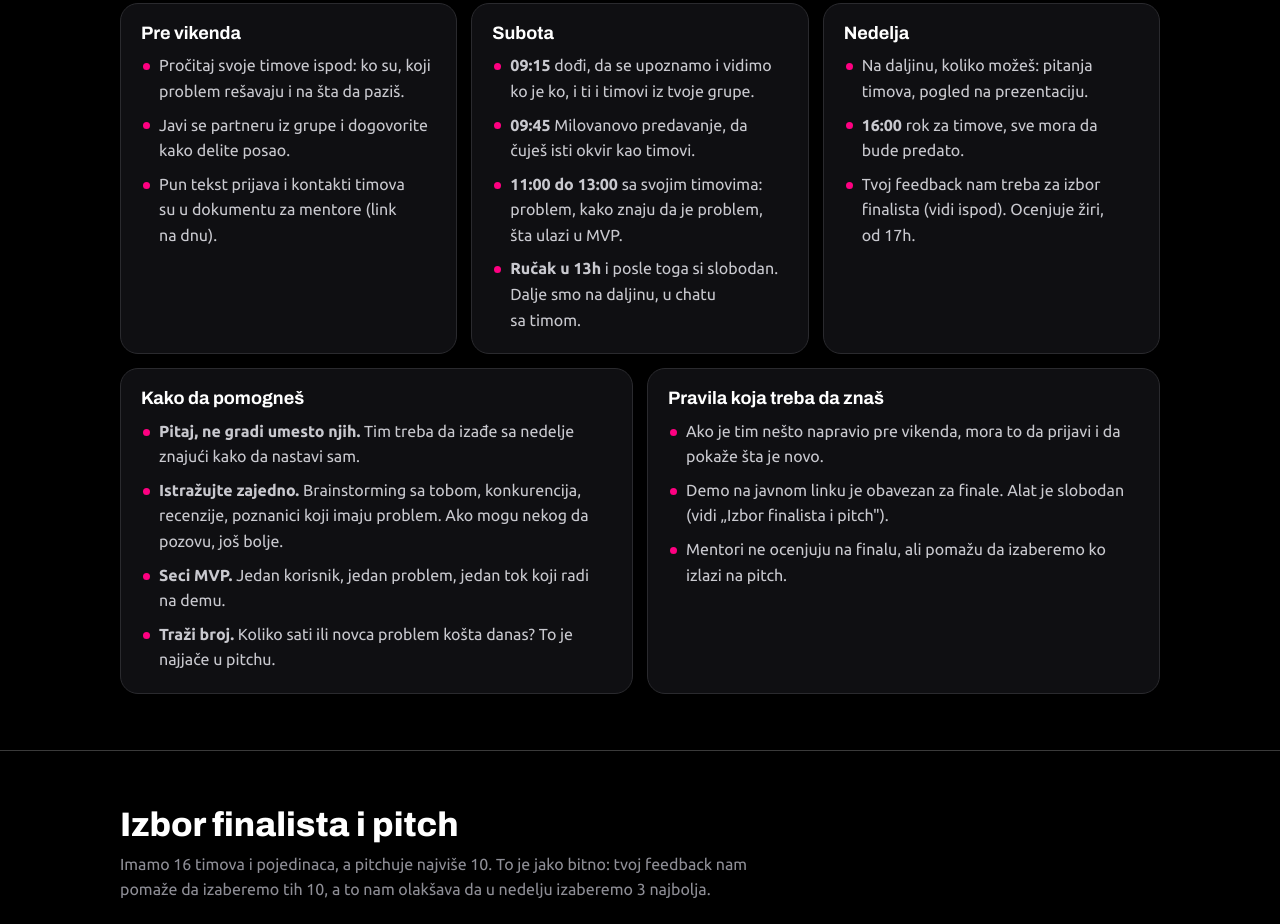
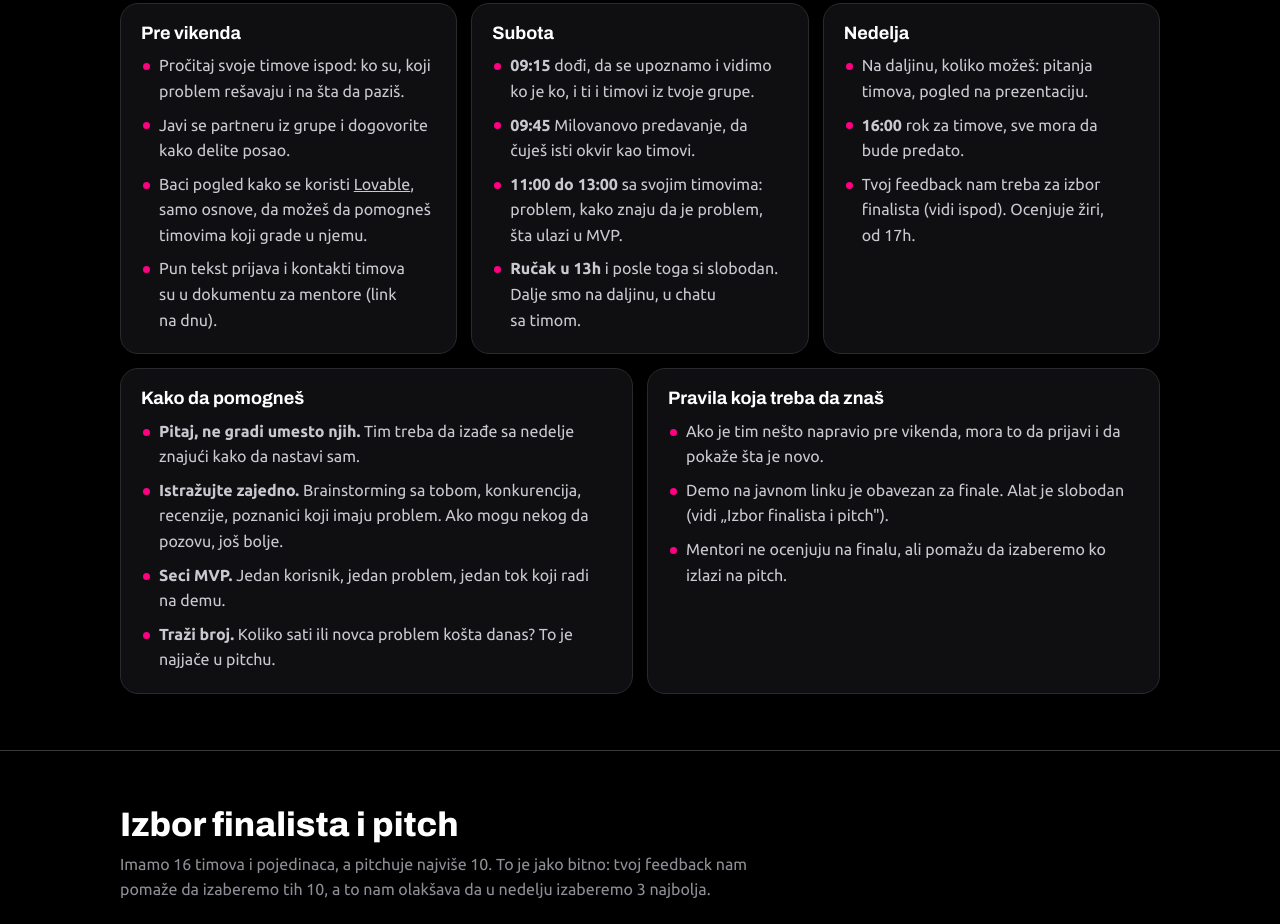
Before and after one commit to VukVerovic/stvaraj-sajt, a plain HTML site: page mentori.html in a window 1280 px wide. Shown: the part 1033-1957 px from the top of the page. Drawn offline with Linux system fonts and the light colour scheme.

Commit message:
Mentori: pogledati osnove Lovable-a pre vikenda
Co-Authored-By: Claude Opus 5.5 <noreply@anthropic.com>

```diff
--- a/mentori.html
+++ b/mentori.html
@@ -60,6 +60,7 @@
           <ul class="lista">
             <li>Pročitaj svoje timove ispod: ko su, koji problem rešavaju i na šta da paziš.</li>
             <li>Javi se partneru iz grupe i dogovorite kako delite posao.</li>
+            <li>Baci pogled kako se koristi <a href="https://lovable.dev">Lovable</a>, samo osnove, da možeš da pomogneš timovima koji grade u njemu.</li>
             <li>Pun tekst prijava i kontakti timova su u dokumentu za mentore (link na dnu).</li>
           </ul>
         </div>
```
